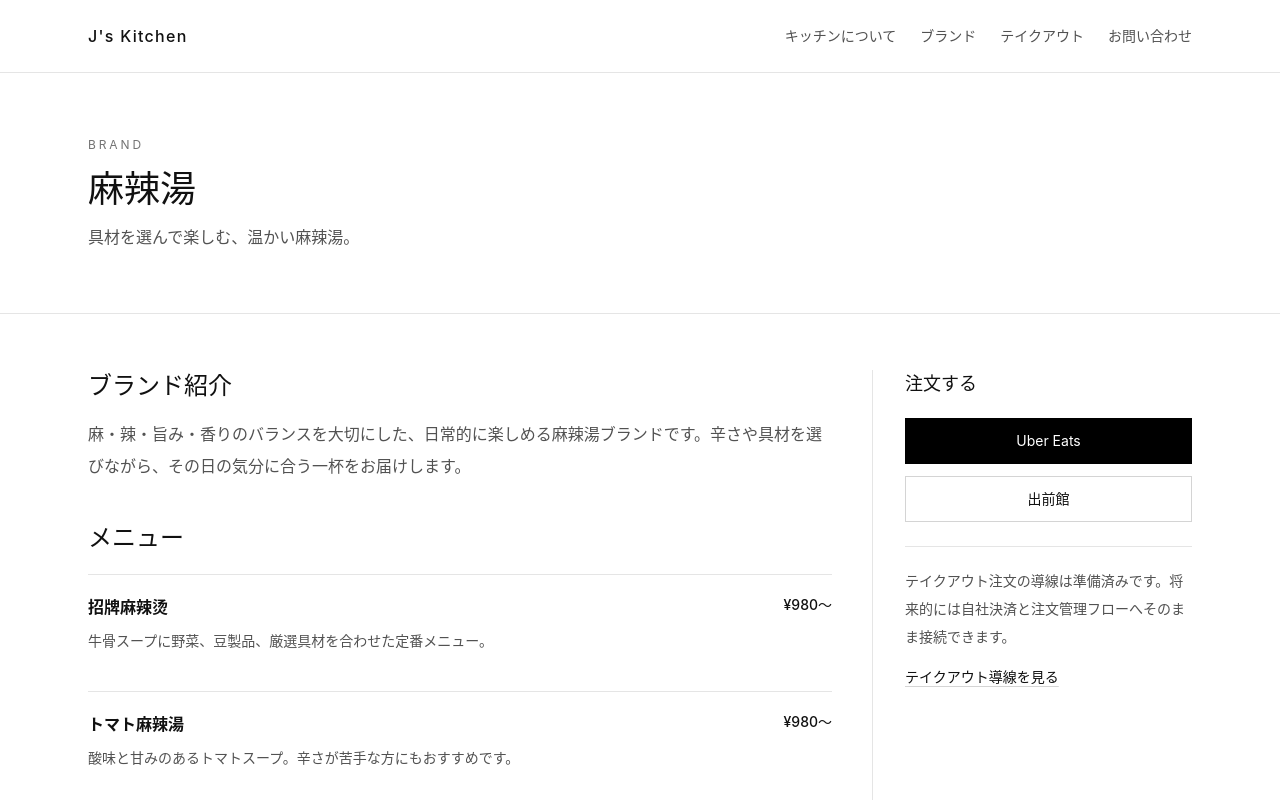
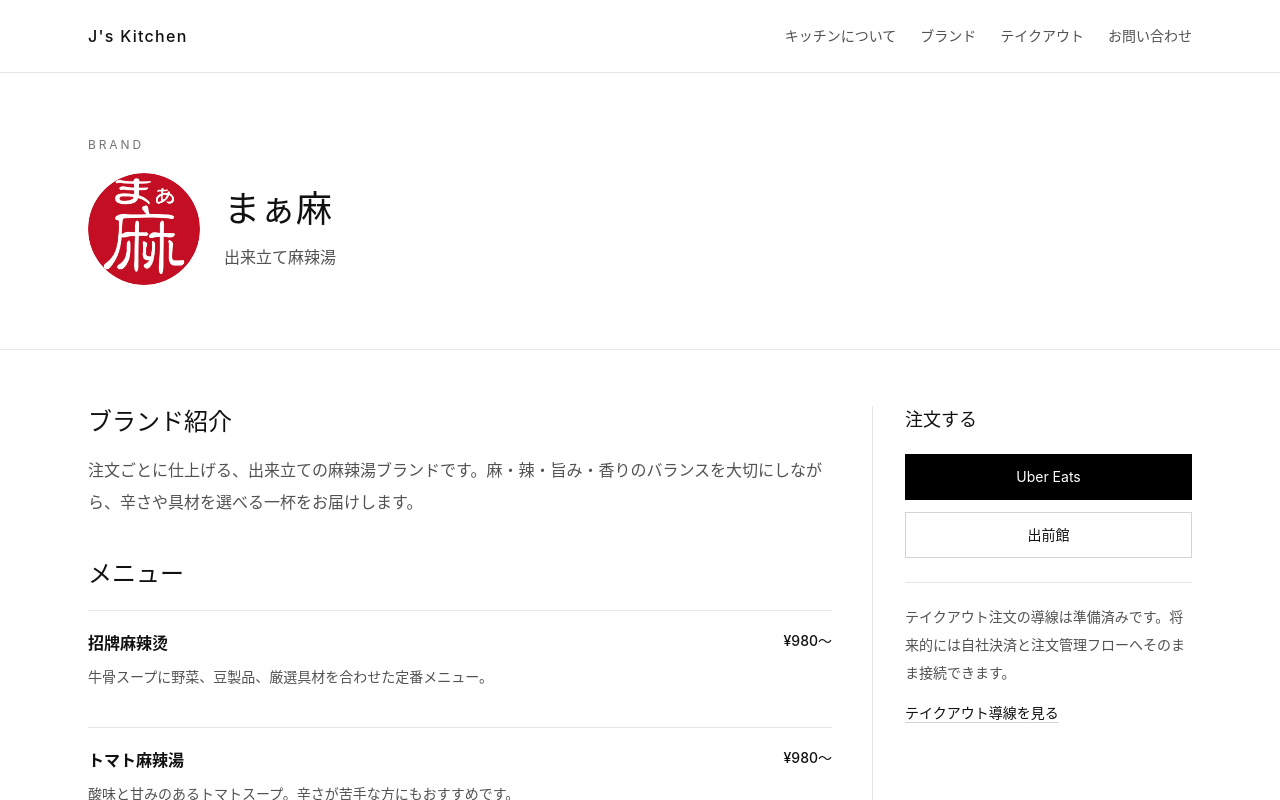
Before and after one commit to shynw1983/js-kitchen, a Next.js app: page /brands/mala-tang in a window 1280 px wide. Shown: the top 800 px of the page. Built offline with nearby package versions, Linux system fonts and the light colour scheme.

Commit message:
Add Maa Ma brand logo

```diff
--- a/src/app/brands/[slug]/page.tsx
+++ b/src/app/brands/[slug]/page.tsx
@@ -1,4 +1,5 @@
 import type { Metadata } from "next";
+import Image from "next/image";
 import Link from "next/link";
 import { notFound } from "next/navigation";
 import { SiteFooter } from "@/components/site-footer";
@@ -38,8 +39,22 @@ export default async function BrandPage({ params }: BrandPageProps) {
         <section className="border-b border-neutral-200">
           <div className="mx-auto max-w-6xl px-6 py-16">
             <p className="text-xs tracking-[0.24em] text-neutral-500">BRAND</p>
-            <h1 className="mt-4 text-4xl font-medium">{brand.name}</h1>
-            <p className="mt-4 max-w-2xl text-neutral-600">{brand.tagline}</p>
+            <div className="mt-5 flex flex-col gap-6 sm:flex-row sm:items-center">
+              {brand.logo ? (
+                <Image
+                  src={brand.logo}
+                  alt={`${brand.name} logo`}
+                  width={112}
+                  height={112}
+                  priority
+                  className="h-28 w-28 rounded-full object-contain"
+                />
+              ) : null}
+              <div>
+                <h1 className="text-4xl font-medium">{brand.name}</h1>
+                <p className="mt-4 max-w-2xl text-neutral-600">{brand.tagline}</p>
+              </div>
+            </div>
           </div>
         </section>
 
--- a/src/components/brand-card.tsx
+++ b/src/components/brand-card.tsx
@@ -1,12 +1,24 @@
 import Link from "next/link";
+import Image from "next/image";
 import type { Brand } from "@/lib/site-data";
 
 export function BrandCard({ brand }: { brand: Brand }) {
   return (
     <article className="group border-t border-neutral-200 py-7">
       <div>
-        <div className="flex items-center justify-between gap-4">
-          <h3 className="text-xl font-medium tracking-tight">{brand.name}</h3>
+        <div className="flex items-start justify-between gap-4">
+          <div className="flex items-center gap-4">
+            {brand.logo ? (
+              <Image
+                src={brand.logo}
+                alt={`${brand.name} logo`}
+                width={56}
+                height={56}
+                className="h-14 w-14 rounded-full object-contain"
+              />
+            ) : null}
+            <h3 className="text-xl font-medium tracking-tight">{brand.name}</h3>
+          </div>
           <span className="text-xs text-neutral-500">
             {brand.status === "active" ? "営業中" : "準備中"}
           </span>
--- a/src/lib/site-data.ts
+++ b/src/lib/site-data.ts
@@ -10,6 +10,7 @@ export type Brand = {
   name: string;
   tagline: string;
   description: string;
+  logo?: string;
   status: "active" | "coming-soon";
   accent: string;
   platforms: {
@@ -29,10 +30,11 @@ export const kitchen = {
 export const brands: Brand[] = [
   {
     slug: "mala-tang",
-    name: "麻辣湯",
-    tagline: "具材を選んで楽しむ、温かい麻辣湯。",
+    name: "まぁ麻",
+    tagline: "出来立て麻辣湯",
     description:
-      "麻・辣・旨み・香りのバランスを大切にした、日常的に楽しめる麻辣湯ブランドです。辛さや具材を選びながら、その日の気分に合う一杯をお届けします。",
+      "注文ごとに仕上げる、出来立ての麻辣湯ブランドです。麻・辣・旨み・香りのバランスを大切にしながら、辛さや具材を選べる一杯をお届けします。",
+    logo: "/images/maa-ma-logo.png",
     status: "active",
     accent: "from-red-500 to-orange-400",
     platforms: {
```
Also changed, not shown: public/images/maa-ma-logo.png (added).
